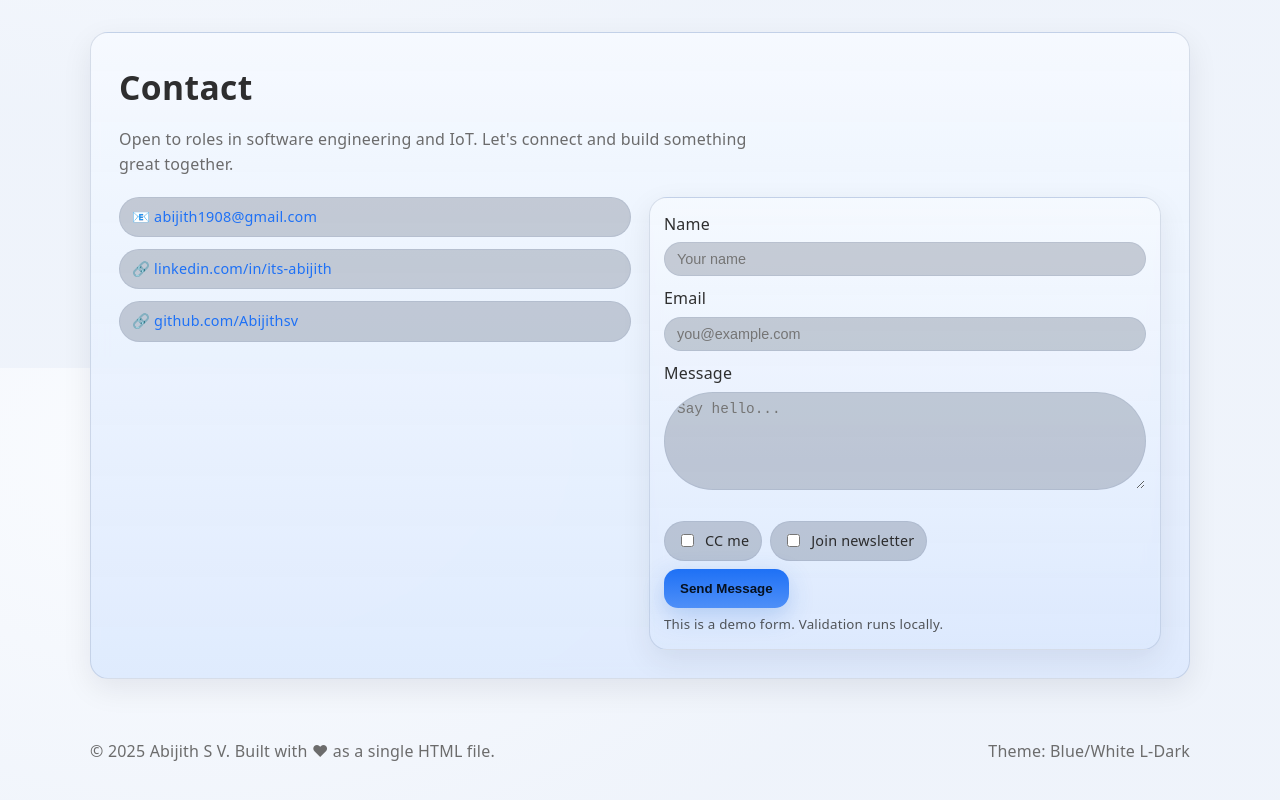
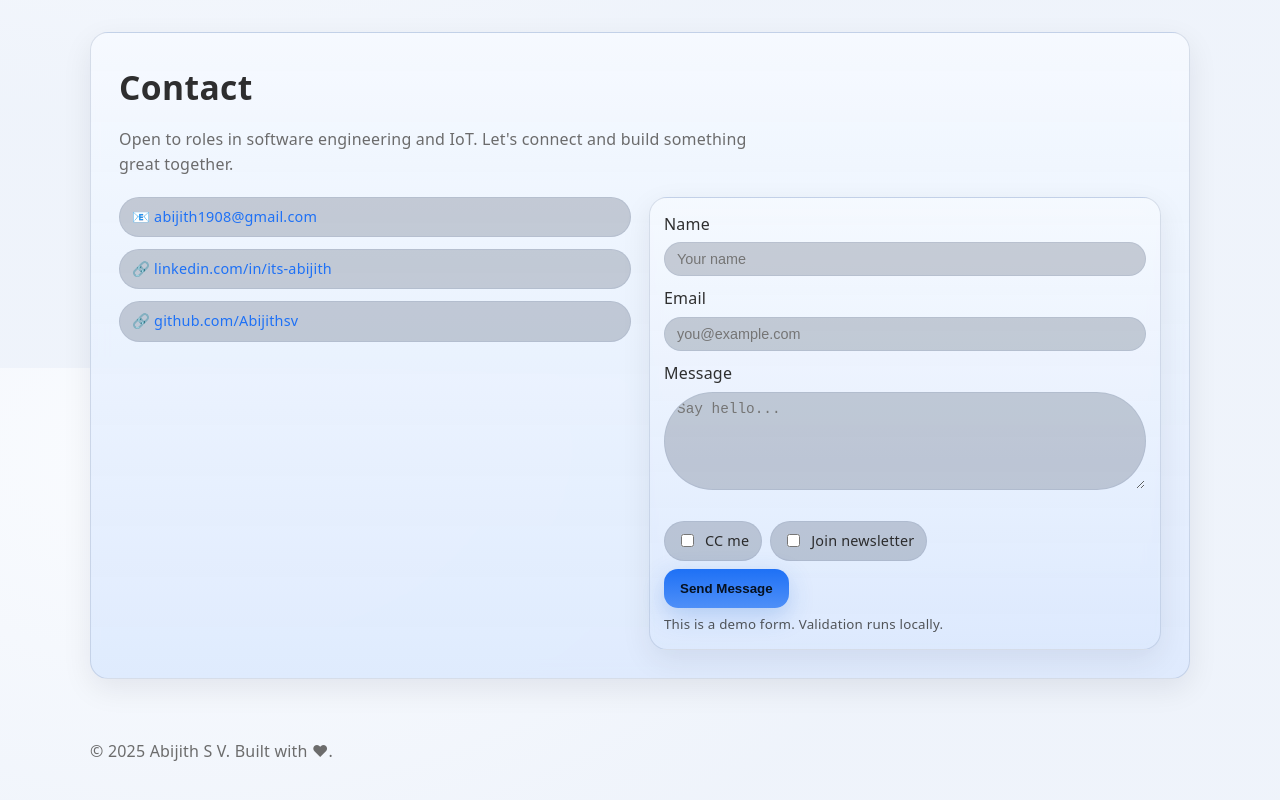
Before and after one commit to Abijithsv/My-Portflio, a plain HTML site: page index.html in a window 1280 px wide. Shown: the part 4432-5232 px from the top of the page. Drawn offline with Linux system fonts and the light colour scheme.

Commit message:
Update index.html

```diff
--- a/index.html
+++ b/index.html
@@ -472,8 +472,7 @@
 
   <footer class="container">
     <div class="grid grid-2">
-      <div>© <span id="year"></span> Abijith S V. Built with ♥ as a single HTML file.</div>
-      <div style="text-align:right">Theme: Blue/White L‑Dark</div>
+      <div>© <span id="year"></span> Abijith S V. Built with ♥.</div>
     </div>
   </footer>
 
```
